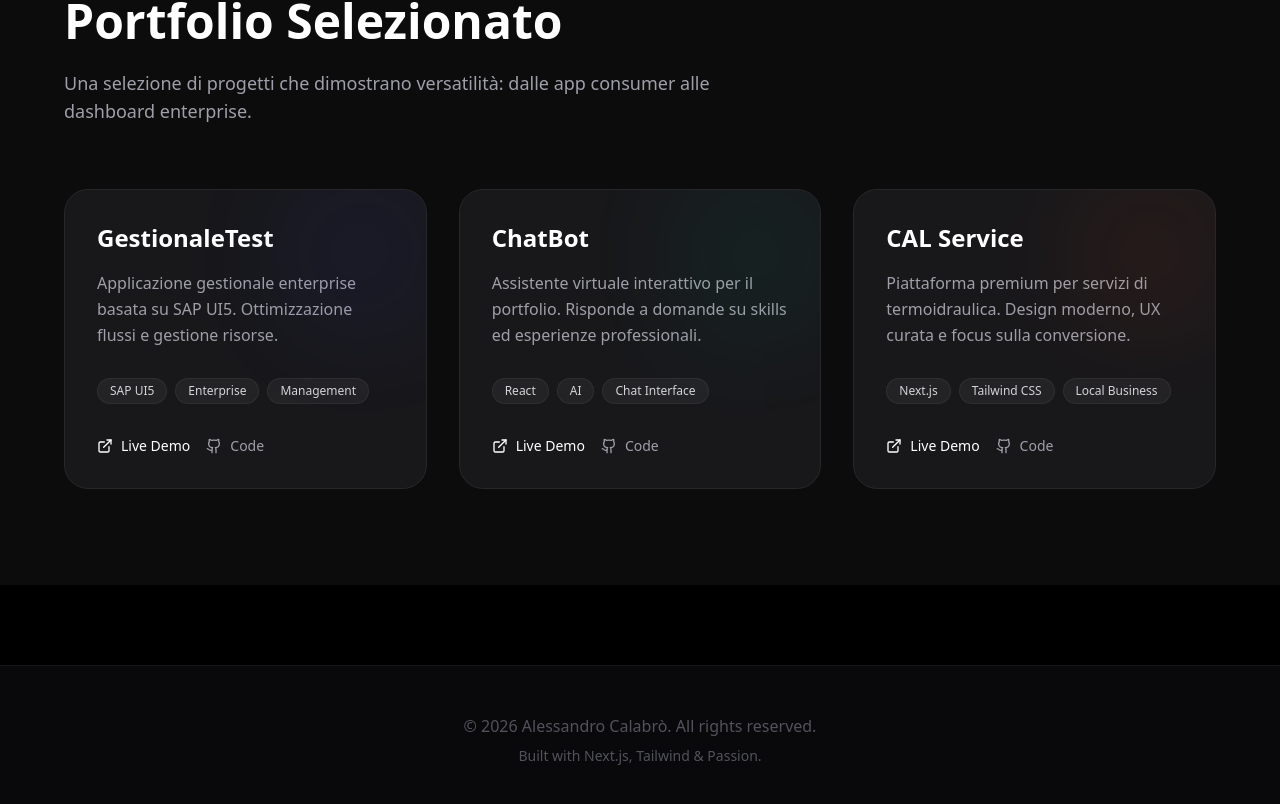
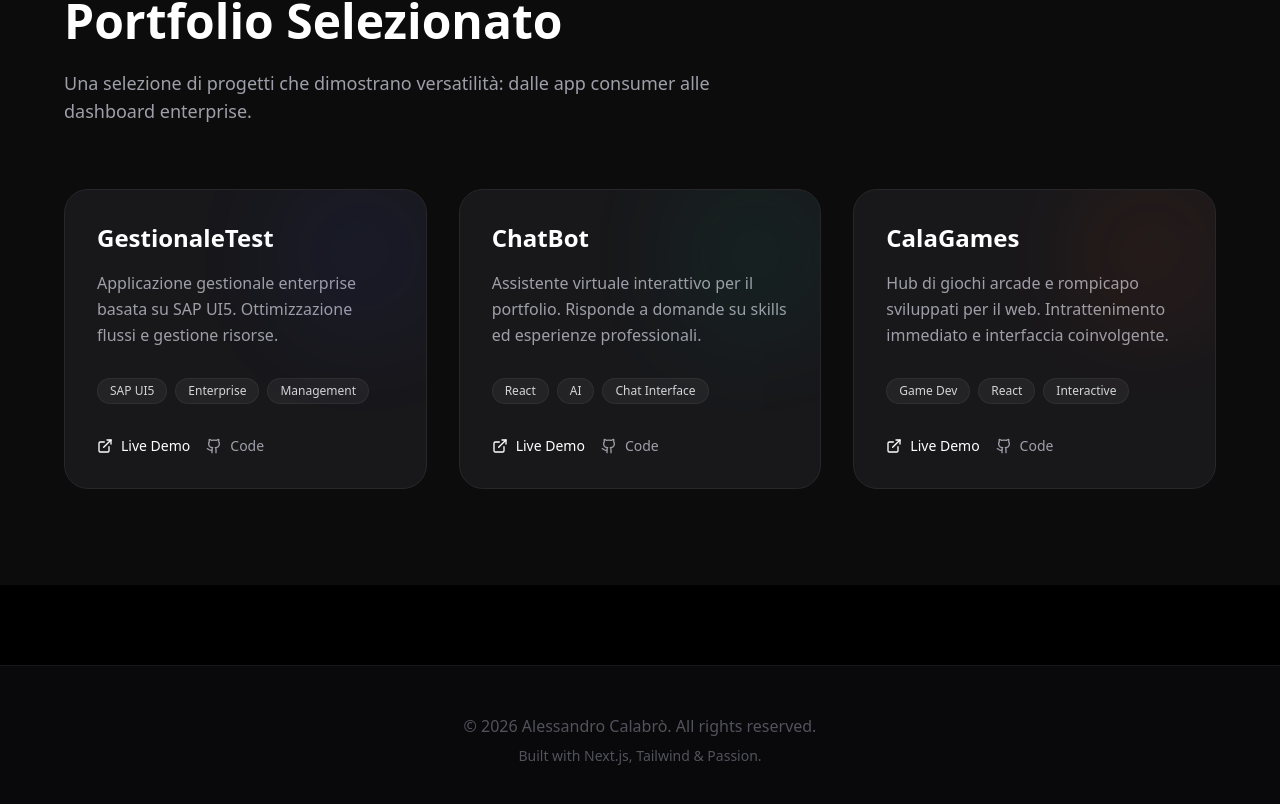
Before and after one commit to alessandrocalabro1/Portfolio, a Next.js app: page / in a window 1280 px wide. Shown: the part 2459-3263 px from the top of the page. Built offline with nearby package versions, Linux system fonts and the light colour scheme.

Commit message:
Replace CAL Service with CalaGames

```diff
--- a/app/components/Projects.tsx
+++ b/app/components/Projects.tsx
@@ -22,12 +22,12 @@ const projects = [
         github: "https://github.com/alessandrocalabro1/ChatBot"
     },
     {
-        title: "CAL Service",
-        description: "Piattaforma premium per servizi di termoidraulica. Design moderno, UX curata e focus sulla conversione.",
-        tags: ["Next.js", "Tailwind CSS", "Local Business"],
+        title: "CalaGames",
+        description: "Hub di giochi arcade e rompicapo sviluppati per il web. Intrattenimento immediato e interfaccia coinvolgente.",
+        tags: ["Game Dev", "React", "Interactive"],
         color: "from-orange-500 to-red-500",
-        link: "https://alessandrocalabro1.github.io/CAL-Service",
-        github: "https://github.com/alessandrocalabro1/CAL-Service"
+        link: "https://alessandrocalabro1.github.io/CalaGames",
+        github: "https://github.com/alessandrocalabro1/CalaGames"
     }
 ];
 
```
